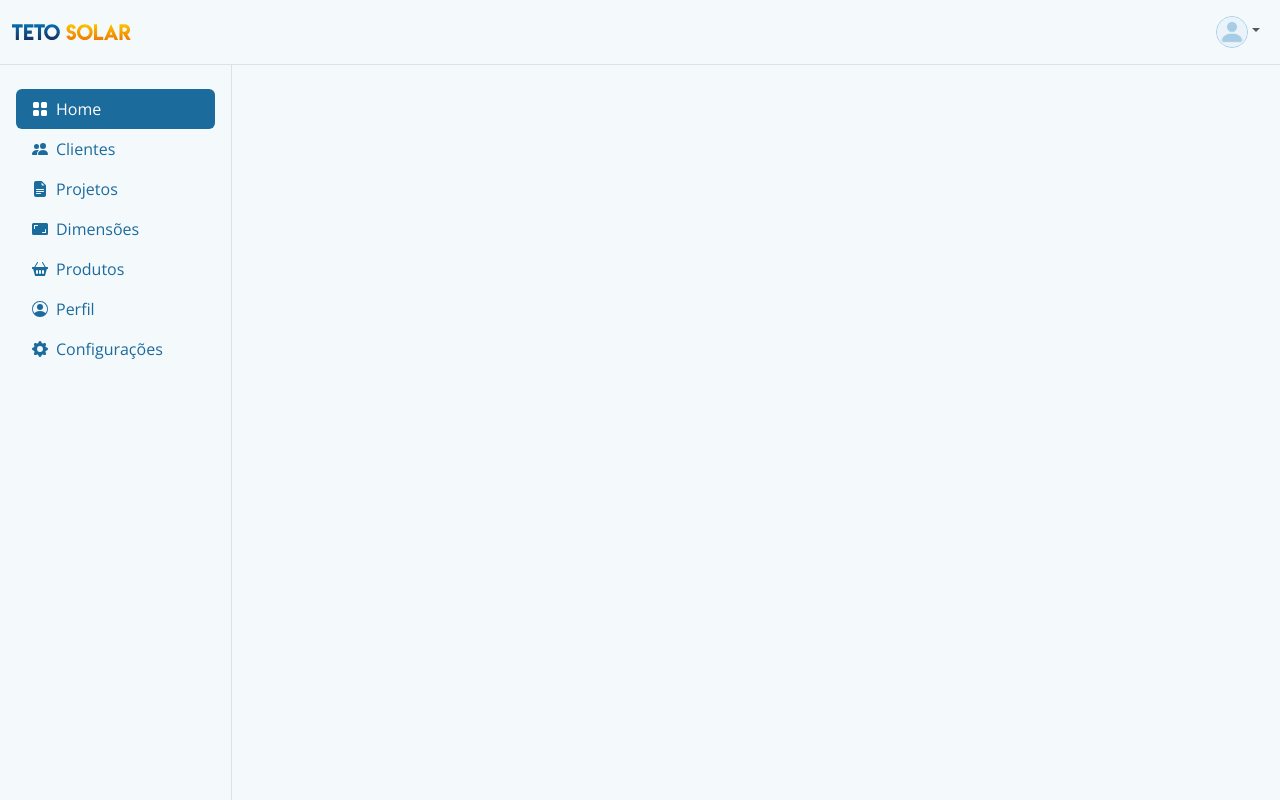
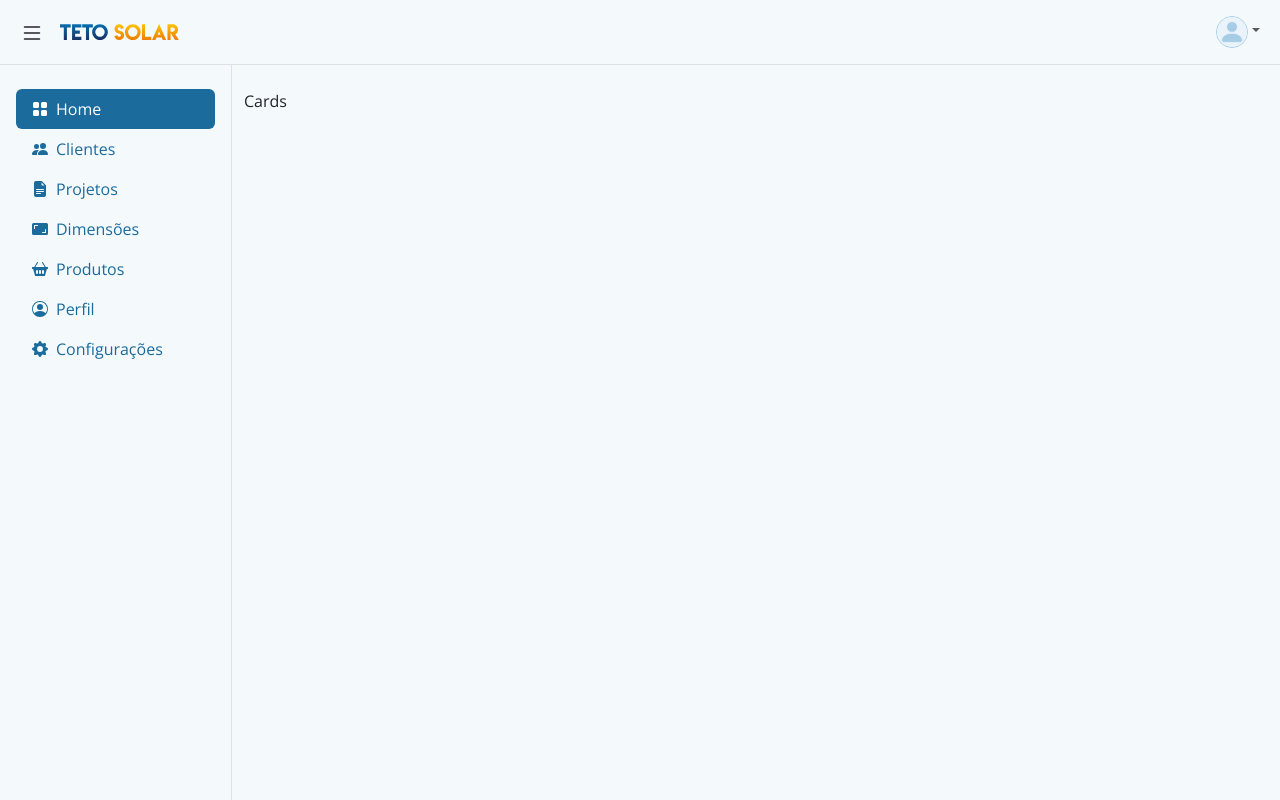
Before and after one commit to Tetohsolar/teto-front, a React (Create React App) app: page / in a window 1280 px wide. Built offline with nearby package versions, Linux system fonts and the light colour scheme.

Commit message:
Create Sidebar Wrapper Context

```diff
--- a/src/components/navbar/Navbar.js
+++ b/src/components/navbar/Navbar.js
@@ -1,8 +1,11 @@
 import './navbar.scss'
 import logo from './teto-solar.svg'
 import avatar from './default-avatar.png'
+import { useContext } from 'react';
+import { SidebarWrapperContext } from '../../context/SidebarWrapperContext';
 
 const Navbar = () => {
+  const {dispatch} = useContext(SidebarWrapperContext)
 
   return (
     <div>
@@ -10,22 +13,21 @@ const Navbar = () => {
         <nav className="navbar navbar-expand-lg border-bottom">
           <div className="container-fluid">
             <div className='d-flex align-items-center gap-2'>
-              <button className="navbar-toggler ms-auto" type="button">
+              <div onClick={() => dispatch({type:"WRAPPED"})} id='menu-toggle' className='p-2'>
                 <svg xmlns="http://www.w3.org/2000/svg" width="24" height="24" fill="currentColor" className="bi bi-list" viewBox="0 0 16 16">
                   <path fillRule="evenodd" d="M2.5 12a.5.5 0 0 1 .5-.5h10a.5.5 0 0 1 0 1H3a.5.5 0 0 1-.5-.5zm0-4a.5.5 0 0 1 .5-.5h10a.5.5 0 0 1 0 1H3a.5.5 0 0 1-.5-.5zm0-4a.5.5 0 0 1 .5-.5h10a.5.5 0 0 1 0 1H3a.5.5 0 0 1-.5-.5z"/>
                 </svg>
-              </button>
+              </div>
               <a className="navbar-brand d-flex" href="https://getbootstrap.com/">
                 <img src={logo} alt="Bootstrap" width="auto" height="16" />
               </a>
             </div>
+            <button className="navbar-toggler ms-auto" type="button" data-bs-toggle="collapse" data-bs-target="#navbarSupportedContent" aria-controls="navbarSupportedContent" aria-expanded="false" aria-label="Toggle navigation">
 
-            <button className="navbar-toggler ms-auto" type="button" data-bs-toggle="collapse" data-bs-target="#navbarSupportedContent" aria-controls="navbarSupportedContent" aria-expanded="false" aria-label="Toggle navigation">
               <svg xmlns="http://www.w3.org/2000/svg" width="24" height="24" fill="currentColor" className="bi bi-three-dots" viewBox="0 0 16 16">
                 <path d="M3 9.5a1.5 1.5 0 1 1 0-3 1.5 1.5 0 0 1 0 3zm5 0a1.5 1.5 0 1 1 0-3 1.5 1.5 0 0 1 0 3zm5 0a1.5 1.5 0 1 1 0-3 1.5 1.5 0 0 1 0 3z"/>
               </svg>
             </button>
-
             <div className="collapse navbar-collapse" id="navbarSupportedContent">
               <ul className="navbar-nav ms-auto mb-2 mb-lg-0">
                 <li className="nav-item dropdown">
--- /dev/null
+++ b/src/context/SidebarWrapperContext.js
@@ -0,0 +1,18 @@
+import { createContext, useReducer } from 'react';
+import SidebarWrapperReducer from './SidebarWrapperReducer';
+
+const INICIAL_STATE = {
+  sidebarWrapper: false,
+};
+
+export const SidebarWrapperContext = createContext(INICIAL_STATE);
+export const SidebarWrapperContextProvider = ({ children }) => {
+  const [state, dispatch] = useReducer(SidebarWrapperReducer, INICIAL_STATE);
+  return (
+    <SidebarWrapperContext.Provider
+      value={{ sidebarWrapper: state.sidebarWrapper, dispatch }}
+    >
+      {children}
+    </SidebarWrapperContext.Provider>
+  );
+};
--- /dev/null
+++ b/src/context/SidebarWrapperReducer.js
@@ -0,0 +1,13 @@
+const SidebarWrapperReducer = (state, action) => {
+  switch (action.type) {
+    case "WRAPPED": {
+      return {
+        sidebarWrapper: !state.sidebarWrapper,
+      };
+    }
+    default:
+      return state;
+  }
+};
+
+export default SidebarWrapperReducer;
--- a/src/index.js
+++ b/src/index.js
@@ -4,11 +4,14 @@ import 'bootstrap';
 import './scss/custom.scss';
 import App from './App';
 import reportWebVitals from './reportWebVitals';
+import { SidebarWrapperContextProvider } from './context/SidebarWrapperContext';
 
-const root = ReactDOM.createRoot(document.getElementById('root'));
+const root = ReactDOM.createRoot(document.getElementById("root"));
 root.render(
   <React.StrictMode>
-    <App />
+    <SidebarWrapperContextProvider>
+      <App />
+    </SidebarWrapperContextProvider>
   </React.StrictMode>
 );
 
--- a/src/pages/home/Home.js
+++ b/src/pages/home/Home.js
@@ -1,13 +1,23 @@
 import './home.scss';
+import { useContext } from 'react';
 import Navbar from '../../components/navbar/Navbar';
 import Sidebar from '../../components/sidebar/Sidebar';
+import { SidebarWrapperContext } from '../../context/SidebarWrapperContext';
+
 
 const Home = () => {
+  const { sidebarWrapper } = useContext(SidebarWrapperContext);
+
   return (
     <div className="home">
       <Navbar />
-      <div className={"d-flex wrapper"}>
+      <div
+        className={sidebarWrapper ? "d-flex wrapper toggled" : "d-flex wrapper"}
+      >
         <Sidebar />
+        <div id="page-content-wrapper" className="container-fluid bg-home py-4">
+          Cards
+        </div>
       </div>
     </div>
   );
--- a/src/pages/home/home.scss
+++ b/src/pages/home/home.scss
@@ -1,3 +1,38 @@
 .home {
     background-color: #F4F9FC;
 }
+
+.card-content-title {
+    color: #6E6E6E;
+}
+
+.card-content-home {
+    min-height: 256px;
+}
+
+.card-content-home-sm {
+    min-height: 89.5px;
+}
+
+.wrapper {
+    overflow: hidden;
+}
+
+.wrapper.toggled #sidebar-wrapper {
+    margin-left: 0;
+}
+
+#page-content-wrapper {
+    min-width: 100vw;
+}
+
+@media (min-width: 768px) {
+    .wrapper.toggled #sidebar-wrapper {
+        margin-left: -232px;
+    }
+
+    #page-content-wrapper {
+        min-width: 0;
+        width: 100%;
+    }
+}
```
